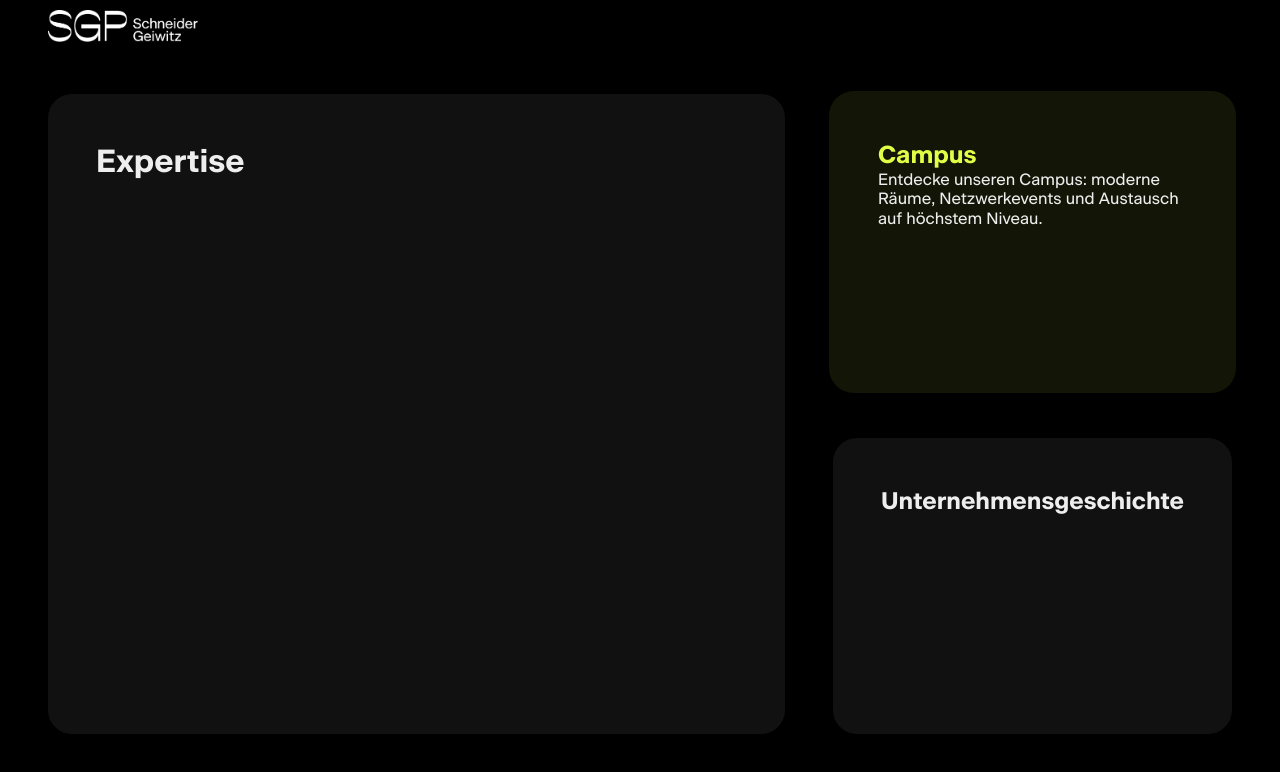
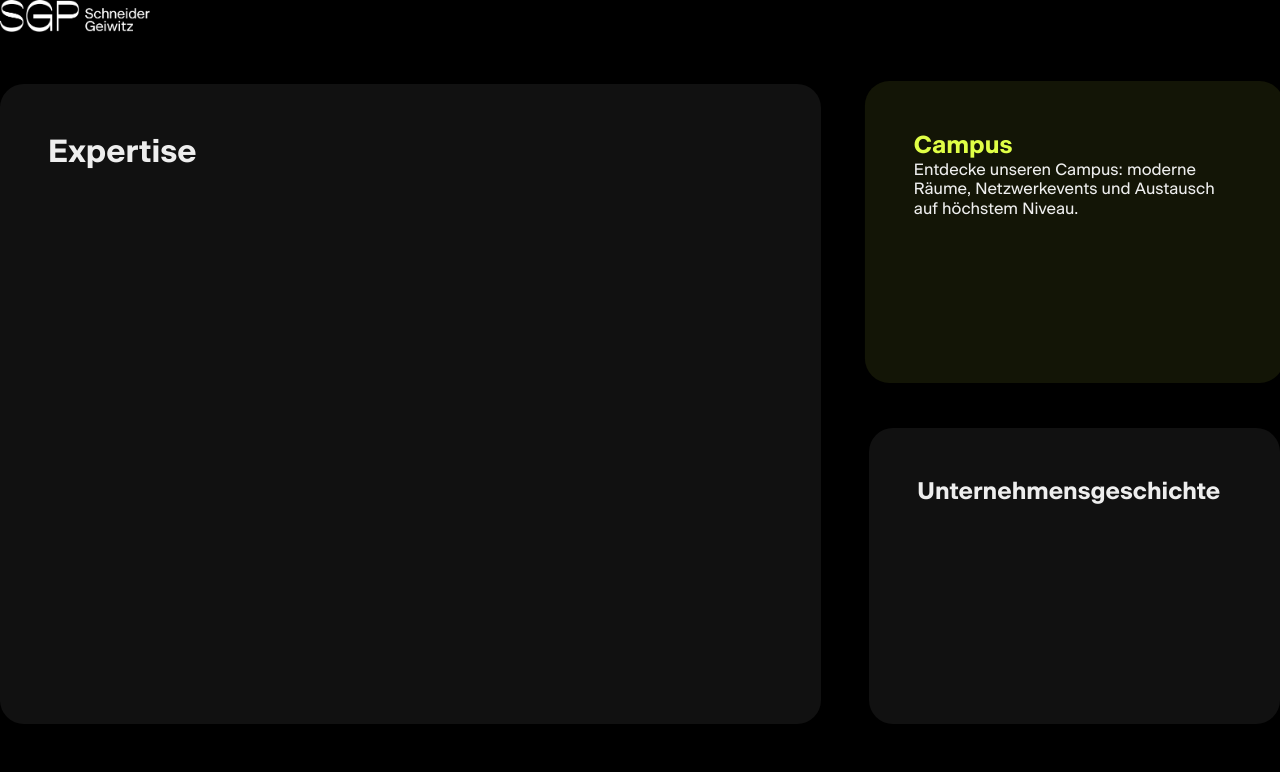
Before and after one commit to johannesb999/muse, a React (Vite) app in the folder motion/: page / in a window 1280 px wide. Shown: the top 772 px of the page. Built offline with nearby package versions, Linux system fonts and the light colour scheme.

Commit message:
update figma styles

```diff
--- a/motion/src/components/Timeline.jsx
+++ b/motion/src/components/Timeline.jsx
@@ -1,18 +1,22 @@
 import React, {
-  useState, useEffect, useRef, useMemo, useCallback
-} from 'react';
-import styles from './scss/Timeline.module.scss';
+  useState,
+  useEffect,
+  useRef,
+  useMemo,
+  useCallback,
+} from "react";
+import styles from "./scss/Timeline.module.scss";
 
 export default function Timeline({
   items,
   activeIndex,
   onSelect,
   dragOffset = 0,
-  height = 20,
+  height = 0,
   curveColors = {
-    A: '#303233',
-    B: '#484B4D'
-  }
+    A: "#303233",
+    B: "#484B4D",
+  },
 }) {
   // Robustness: Validate items
   const validItems = Array.isArray(items) ? items.filter(Boolean) : [];
@@ -21,31 +25,34 @@ export default function Timeline({
   if (itemCount === 0) {
     return (
       <div className={styles.timeline} style={{ height }}>
-        <div className={styles.timelineFallback}>Keine Timeline-Daten verfügbar.</div>
+        <div className={styles.timelineFallback}>
+          Keine Timeline-Daten verfügbar.
+        </div>
       </div>
     );
   }
 
   /* ───────────────────────── Geometrische Ableitungen ────────────────── */
-  const AMP        = height * 0.26;  // ≈ 26 % der Gesamt‑Höhe
-  const TRACK_GAP  = height * 0.1;  // vertikaler Abstand der beiden Gleise
-  const baseY_A    = height / 2 - TRACK_GAP;
-  const baseY_B    = height / 2 + TRACK_GAP;
+  const AMP = height * 0.17; // ≈ 26 % der Gesamt‑Höhe
+  const TRACK_GAP = height * 0.04; // vertikaler Abstand der beiden Gleise
+  const baseY_A = height / 2 - TRACK_GAP;
+  const baseY_B = height / 2 + TRACK_GAP;
 
-  const SPACING_PX = 300;           // Abstand Punkt ↔ Punkt
-  const CURVE_TILT = 0.4;          // Kurve kippt 20 % der Punktbewegung mit
-  const SWAY_MAX   = 5;             // maximale Sway‑Amplitude (px)
-  const FADE_START =  200;           // 40 px vor VP‑Rand beginnt Fade‑Out
-  const FADE_END   = -60;           // 60 px ausserhalb ist 0 Opacity
+  const SPACING_PX = 390; // Abstand Punkt ↔ Punkt
+  const CURVE_TILT = 0.7; // Kurve kippt 20 % der Punktbewegung mit
+  const SWAY_MAX = 5; // maximale Sway‑Amplitude (px)
+  const FADE_START = 300; // 40 px vor VP‑Rand beginnt Fade‑Out
+  const FADE_END = -60; // 60 px ausserhalb ist 0 Opacity
 
   /* ───────────────────────── Viewport‑Breite ermitteln ────────────────── */
   const vpRef = useRef(null);
   const [vpW, setVpW] = useState(window.innerWidth);
   useEffect(() => {
-    const update = () => setVpW(vpRef.current?.clientWidth || window.innerWidth);
+    const update = () =>
+      setVpW(vpRef.current?.clientWidth || window.innerWidth);
     update();
-    window.addEventListener('resize', update);
-    return () => window.removeEventListener('resize', update);
+    window.addEventListener("resize", update);
+    return () => window.removeEventListener("resize", update);
   }, []);
 
   // Clamp totalW to at least 1
@@ -55,9 +62,9 @@ export default function Timeline({
   const totalW = Math.max(1, rawTotalW);
 
   const { pathA, pathB, lookupA, lookupB } = useMemo(() => {
-    const k = (2.5 * Math.PI) / totalW;
+    const k = (4.5 * Math.PI) / totalW;
     const build = (baseY, phase = 0) => {
-      let d = '';
+      let d = "";
       const lu = new Array(Math.max(1, totalW + 1));
       for (let x = 0; x <= totalW; x++) {
         const y = baseY + AMP * Math.sin(k * x + phase);
@@ -80,28 +87,30 @@ export default function Timeline({
   /* ───────────────────────── Animations‑State ─────────────────────────── */
   const [offsetX, setOffsetX] = useState(totalW); // Intro: ganz rechts
   const [isSnapping, setIsSnapping] = useState(true);
-  const [swayPhase,  setSwayPhase ] = useState(0);
-  const [snapProg,   setSnapProg  ] = useState(0); // 0 … 1
+  const [swayPhase, setSwayPhase] = useState(0);
+  const [snapProg, setSnapProg] = useState(0); // 0 … 1
   const rafSnap = useRef(null);
   const rafSway = useRef(null);
-  const easeOut = t => 1 - (1 - t) ** 3;
+  const easeOut = (t) => 1 - (1 - t) ** 3;
 
   /* Snap‑/Intro‑Animation */
   useEffect(() => {
-    const start   = performance.now();
-    const from    = offsetX;
+    const start = performance.now();
+    const from = offsetX;
     const targetX = LEFT_MARGIN - baseX[activeIndex]; // Punkt zur Anker‑Mitte
 
     setIsSnapping(true);
 
-    const step = now => {
+    const step = (now) => {
       const p = Math.min((now - start) / 2000, 1);
       setSnapProg(p);
       setOffsetX(from + (targetX - from) * easeOut(p));
       if (p < 1) {
         rafSnap.current = requestAnimationFrame(step);
       } else {
-        setIsSnapping(false); setSwayPhase(0); setSnapProg(0);
+        setIsSnapping(false);
+        setSwayPhase(0);
+        setSnapProg(0);
       }
     };
     cancelAnimationFrame(rafSnap.current);
@@ -115,35 +124,37 @@ export default function Timeline({
   useEffect(() => {
     if (!isSnapping) return;
     const loop = () => {
-      setSwayPhase(p => p + 0.018);              // ~1,75 s pro Sinus
+      setSwayPhase((p) => p + 0.018); // ~1,75 s pro Sinus
       rafSway.current = requestAnimationFrame(loop);
     };
     rafSway.current = requestAnimationFrame(loop);
     return () => cancelAnimationFrame(rafSway.current);
   }, [isSnapping]);
 
-  const swayX = isSnapping ? Math.sin(swayPhase) * SWAY_MAX * (1 - snapProg) : 0;
+  const swayX = isSnapping
+    ? Math.sin(swayPhase) * SWAY_MAX * (1 - snapProg)
+    : 0;
 
   /* Y‑Lookup */
   const getY = useCallback(
     (x, track) => {
       const relX = x + offsetX * (1 - CURVE_TILT);
-      const idx  = Math.max(0, Math.min(totalW, Math.round(relX)));
-      return track === 'A' ? lookupA[idx] : lookupB[idx];
+      const idx = Math.max(0, Math.min(totalW, Math.round(relX)));
+      return track === "A" ? lookupA[idx] : lookupB[idx];
     },
     [offsetX, lookupA, lookupB, totalW]
   );
 
   /* Anchor‑Bereich (Pixel) */
-  const ANCHOR_START = vpW * 0.20;
-  const ANCHOR_END   = vpW * 0.30;
-  const ANCHOR_MID   = vpW * 0.25;
-  const MID_TOL      = 2; // px genauigkeit
+  const ANCHOR_START = vpW * 0.2;
+  const ANCHOR_END = vpW * 0.3;
+  const ANCHOR_MID = vpW * 0.25;
+  const MID_TOL = 2;
 
   /* Wrapper‑Transforms */
-  const dragPx  = dragOffset * vpW;
+  const dragPx = dragOffset * vpW;
   const pointsT = `translateX(${offsetX + dragPx + swayX}px)`;
-  const curveT  = `translateX(${offsetX * CURVE_TILT + dragPx + swayX}px)`;
+  const curveT = `translateX(${offsetX * CURVE_TILT + dragPx + swayX}px)`;
 
   /* ───────────────────────── JSX‑Render ──────────────────────────────── */
   return (
@@ -156,8 +167,16 @@ export default function Timeline({
         preserveAspectRatio="none"
       >
         <g style={{ transform: curveT }}>
-          <path d={pathA} stroke={curveColors.A} className={styles.timelineCurve} />
-          <path d={pathB} stroke={curveColors.B} className={styles.timelineCurve} />
+          <path
+            d={pathA}
+            stroke={curveColors.A}
+            className={styles.timelineCurve}
+          />
+          <path
+            d={pathB}
+            stroke={curveColors.B}
+            className={styles.timelineCurve}
+          />
         </g>
       </svg>
 
@@ -168,37 +187,42 @@ export default function Timeline({
       >
         {validItems.map((it, i) => {
           /* Track‑Wahl: item.track explizit > typbasiertes Fallback */
-          const track = it.track ?? (it.type === 'history' ? 'A' : 'B');
+          const track = it.track ?? (it.type === "history" ? "A" : "B");
 
           const x = baseX[i];
           const y = getY(x, track);
 
-          const screenX  = x + offsetX + dragPx + swayX;
+          const screenX = x + offsetX + dragPx + swayX;
           const inAnchor = screenX >= ANCHOR_START && screenX <= ANCHOR_END;
-          const atMid    = Math.abs(screenX - ANCHOR_MID) <= MID_TOL;
-          const active   = i === activeIndex && atMid;
+          const atMid = Math.abs(screenX - ANCHOR_MID) <= MID_TOL;
+          const active = i === activeIndex && atMid;
 
           /* Fade‑Out links */
           let opacity = 1;
           if (screenX < FADE_START) {
-            opacity = screenX <= FADE_END
-              ? 0
-              : (screenX - FADE_END) / (FADE_START - FADE_END);
+            opacity =
+              screenX <= FADE_END
+                ? 0
+                : (screenX - FADE_END) / (FADE_START - FADE_END);
           }
 
           /* Klassen zusammensetzen */
           const pCls = [
             styles.timelinePoint,
-            track === 'A' ? styles.trackHistory : styles.trackCase,
+            track === "A" ? styles.trackHistory : styles.trackCase,
             inAnchor && styles.inAnchor,
-            active   && styles.active
-          ].filter(Boolean).join(' ');
+            active && styles.active,
+          ]
+            .filter(Boolean)
+            .join(" ");
 
           const lblCls = [
             styles.timelineLabel,
             inAnchor && styles.inAnchor,
-            active   && styles.active
-          ].filter(Boolean).join(' ');
+            active && styles.active,
+          ]
+            .filter(Boolean)
+            .join(" ");
 
           /* Gemeinsamer Click‑Handler für Punkt + Label */
           const handleClick = () => {
@@ -208,7 +232,7 @@ export default function Timeline({
           return (
             <div
               key={i}
-              style={{ position: 'absolute', left: `${x}px`, top: 0, opacity }}
+              style={{ position: "absolute", left: `${x}px`, top: 0, opacity }}
             >
               {/* Punkt */}
               <div
@@ -227,10 +251,10 @@ export default function Timeline({
                 className={lblCls}
                 style={{
                   top: `${y}px`,
-                  left: '16px',
-                  transform: 'translateY(-50%)',
-                  whiteSpace: 'pre-line',   // \n im Title zulassen
-                  cursor: 'pointer'
+                  left: "16px",
+                  transform: "translateY(-50%)",
+                  whiteSpace: "pre-line", // \n im Title zulassen
+                  cursor: "pointer",
                 }}
               >
                 <span className={styles.labelTitle}>{it.title}</span>
--- a/motion/src/components/scss/fonts.scss
+++ b/motion/src/components/scss/fonts.scss
@@ -1,88 +1,217 @@
 // BeausiteClassic
 @font-face {
   font-family: 'BeausiteClassic';
-  src: url('/assets/fonts/BeausiteClassicWeb-Regular.woff') format('woff');
+  src: url('/public/assets/fonts/BeausiteClassicWeb-Regular.woff') format('woff');
   font-weight: 400;
   font-style: normal;
   font-display: swap;
 }
+
 @font-face {
   font-family: 'BeausiteClassic';
-  src: url('/assets/fonts/BeausiteClassicWeb-Bold.woff') format('woff');
+  src: url('/public/assets/fonts/BeausiteClassicWeb-Bold.woff') format('woff');
   font-weight: 700;
   font-style: normal;
   font-display: swap;
 }
+
 @font-face {
   font-family: 'BeausiteClassic';
-  src: url('/assets/fonts/BeausiteClassicWeb-Light.woff') format('woff');
+  src: url('/public/assets/fonts/BeausiteClassicWeb-Light.woff') format('woff');
   font-weight: 300;
   font-style: normal;
   font-display: swap;
 }
+
 @font-face {
   font-family: 'BeausiteClassic';
-  src: url('/assets/fonts/BeausiteClassicWeb-Black.woff') format('woff');
+  src: url('/public/assets/fonts/BeausiteClassicWeb-Black.woff') format('woff');
   font-weight: 900;
   font-style: normal;
   font-display: swap;
 }
+
 @font-face {
   font-family: 'BeausiteClassic';
-  src: url('/assets/fonts/BeausiteClassicWeb-RegularItalic.woff') format('woff');
+  src: url('/public/assets/fonts/BeausiteClassicWeb-RegularItalic.woff') format('woff');
   font-weight: 400;
   font-style: italic;
   font-display: swap;
 }
+
 @font-face {
   font-family: 'BeausiteClassic';
-  src: url('/assets/fonts/BeausiteClassicWeb-BoldItalic.woff') format('woff');
+  src: url('/public/assets/fonts/BeausiteClassicWeb-BoldItalic.woff') format('woff');
   font-weight: 700;
   font-style: italic;
   font-display: swap;
 }
+
 @font-face {
   font-family: 'BeausiteClassic';
-  src: url('/assets/fonts/BeausiteClassicWeb-LightItalic.woff') format('woff');
+  src: url('/public/assets/fonts/BeausiteClassicWeb-LightItalic.woff') format('woff');
   font-weight: 300;
   font-style: italic;
   font-display: swap;
 }
+
 @font-face {
   font-family: 'BeausiteClassic';
-  src: url('/assets/fonts/BeausiteClassicWeb-BlackItalic.woff') format('woff');
+  src: url('/public/assets/fonts/BeausiteClassicWeb-BlackItalic.woff') format('woff');
   font-weight: 900;
   font-style: italic;
   font-display: swap;
 }
+
 // BeausiteFit
 @font-face {
   font-family: 'BeausiteFit';
-  src: url('/assets/fonts/BeausiteFitWeb-Regular.woff') format('woff');
+  src: url('/public/assets/fonts/BeausiteFitWeb-Regular.woff') format('woff');
   font-weight: 400;
   font-style: normal;
   font-display: swap;
 }
+
 @font-face {
   font-family: 'BeausiteFit';
-  src: url('/assets/fonts/BeausiteFitWeb-Bold.woff') format('woff');
+  src: url('/public/assets/fonts/BeausiteFitWeb-Bold.woff') format('woff');
   font-weight: 700;
   font-style: normal;
   font-display: swap;
 }
+
 @font-face {
   font-family: 'BeausiteFit';
-  src: url('/assets/fonts/BeausiteFitWeb-Light.woff') format('woff');
+  src: url('/public/assets/fonts/BeausiteFitWeb-Light.woff') format('woff');
   font-weight: 300;
   font-style: normal;
   font-display: swap;
 }
+
 @font-face {
   font-family: 'BeausiteFit';
-  src: url('/assets/fonts/BeausiteFitWeb-RegularItalic.woff') format('woff');
+  src: url('/public/assets/fonts/BeausiteFitWeb-RegularItalic.woff') format('woff');
   font-weight: 400;
   font-style: italic;
   font-display: swap;
 }
-// ...weitere Schnitte analog einfügen...
-// Für alle weiteren Beausite-Familien analog fortsetzen
+
+@font-face {
+  font-family: 'BeausiteFit';
+  src: url('/public/assets/fonts/BeausiteFitWeb-BoldItalic.woff') format('woff');
+  font-weight: 700;
+  font-style: italic;
+  font-display: swap;
+}
+
+@font-face {
+  font-family: 'BeausiteFit';
+  src: url('/public/assets/fonts/BeausiteFitWeb-LightItalic.woff') format('woff');
+  font-weight: 300;
+  font-style: italic;
+  font-display: swap;
+}
+
+@font-face {
+  font-family: 'BeausiteFit';
+  src: url('/public/assets/fonts/BeausiteFitWeb-Black.woff') format('woff');
+  font-weight: 900;
+  font-style: normal;
+  font-display: swap;
+}
+
+@font-face {
+  font-family: 'BeausiteFit';
+  src: url('/public/assets/fonts/BeausiteFitWeb-BlackItalic.woff') format('woff');
+  font-weight: 900;
+  font-style: italic;
+  font-display: swap;
+}
+
+// BeausiteFit Light
+@font-face {
+  font-family: 'BeausiteFitLight';
+  src: url('/public/assets/fonts/BeausiteFitWeb-Light.woff') format('woff');
+  font-weight: 300;
+  font-style: normal;
+  font-display: swap;
+}
+
+@font-face {
+  font-family: 'BeausiteFitLight';
+  src: url('/public/assets/fonts/BeausiteFitWeb-LightItalic.woff') format('woff');
+  font-weight: 300;
+  font-style: italic;
+  font-display: swap;
+}
+
+// BeausiteFit Black
+@font-face {
+  font-family: 'BeausiteFitBlack';
+  src: url('/public/assets/fonts/BeausiteFitWeb-Black.woff') format('woff');
+  font-weight: 900;
+  font-style: normal;
+  font-display: swap;
+}
+
+@font-face {
+  font-family: 'BeausiteFitBlack';
+  src: url('/public/assets/fonts/BeausiteFitWeb-BlackItalic.woff') format('woff');
+  font-weight: 900;
+  font-style: italic;
+  font-display: swap;
+}
+
+// BeausiteFit Regular
+@font-face {
+  font-family: 'BeausiteFitRegular';
+  src: url('/public/assets/fonts/BeausiteFitWeb-Regular.woff') format('woff');
+  font-weight: 400;
+  font-style: normal;
+  font-display: swap;
+}
+
+@font-face {
+  font-family: 'BeausiteFitRegular';
+  src: url('/public/assets/fonts/BeausiteFitWeb-RegularItalic.woff') format('woff');
+  font-weight: 400;
+  font-style: italic;
+  font-display: swap;
+}
+
+// BeausiteFit Bold
+@font-face {
+  font-family: 'BeausiteFitBold';
+  src: url('/public/assets/fonts/BeausiteFitWeb-Bold.woff') format('woff');
+  font-weight: 700;
+  font-style: normal;
+  font-display: swap;
+}
+
+@font-face {
+  font-family: 'BeausiteFitBold';
+  src: url('/public/assets/fonts/BeausiteFitWeb-BoldItalic.woff') format('woff');
+  font-weight: 700;
+  font-style: italic;
+  font-display: swap;
+}
+
+// BeausiteFit Light Italic
+@font-face {
+  font-family: 'BeausiteFitLightItalic';
+  src: url('/public/assets/fonts/BeausiteFitWeb-LightItalic.woff') format('woff');
+  font-weight: 300;
+  font-style: italic;
+  font-display: swap;
+}
+
+// BeausiteFit Black Italic
+@font-face {
+  font-family: 'BeausiteFitBlackItalic';
+  src: url('/public/assets/fonts/BeausiteFitWeb-BlackItalic.woff') format('woff');
+  font-weight: 900;
+  font-style: italic;
+  font-display: swap;
+}
+
+// BeausiteFit Regular Italic
--- a/motion/src/global.scss
+++ b/motion/src/global.scss
@@ -1,11 +1,11 @@
-@use './components/scss/fonts.scss' as *;
+@use "./components/scss/fonts.scss" as *;
 
 :root {
   //colors
   --bg: #000;
   --card-bg: #111;
   --card-bg-dark: hsla(70, 100%, 64%, 0.081);
-  --accent: #E0FF46;
+  --accent: #e0ff46;
   --text-light: #eee;
   --text-muted: #ccd;
 
@@ -23,25 +23,23 @@
   padding: 0;
 }
 
-html, body {
+html,
+body {
   width: 100%;
   height: 100%;
   overflow: hidden;
-    font-family: 'BeausiteClassic', Arial, sans-serif;
-
+  font-family: "BeausiteClassic", sans-serif;
 }
 
 .page {
   background: var(--bg);
   color: var(--text-light);
-  font-family: 'BeausiteClassic', Arial, sans-serif;
+  font-family: "BeausiteClassic", sans-serif;
   font-weight: 400;
   min-height: 100vh;
   max-width: 100dvw;
-  padding: 10px var(--gap) var(--gap) var(--gap);
-
 }
 
 .header .logo {
-height: 2rem;
+  height: 2rem;
 }
```
Also changed, not shown: motion/src/components/scss/History.module.scss (+13 -7 lines), motion/src/components/scss/Timeline.module.scss (+11 -11 lines), motion/src/pages/History.jsx (+88 -47 lines), motion/assets/fonts/BeausiteFitWeb-Bold.woff (added).
